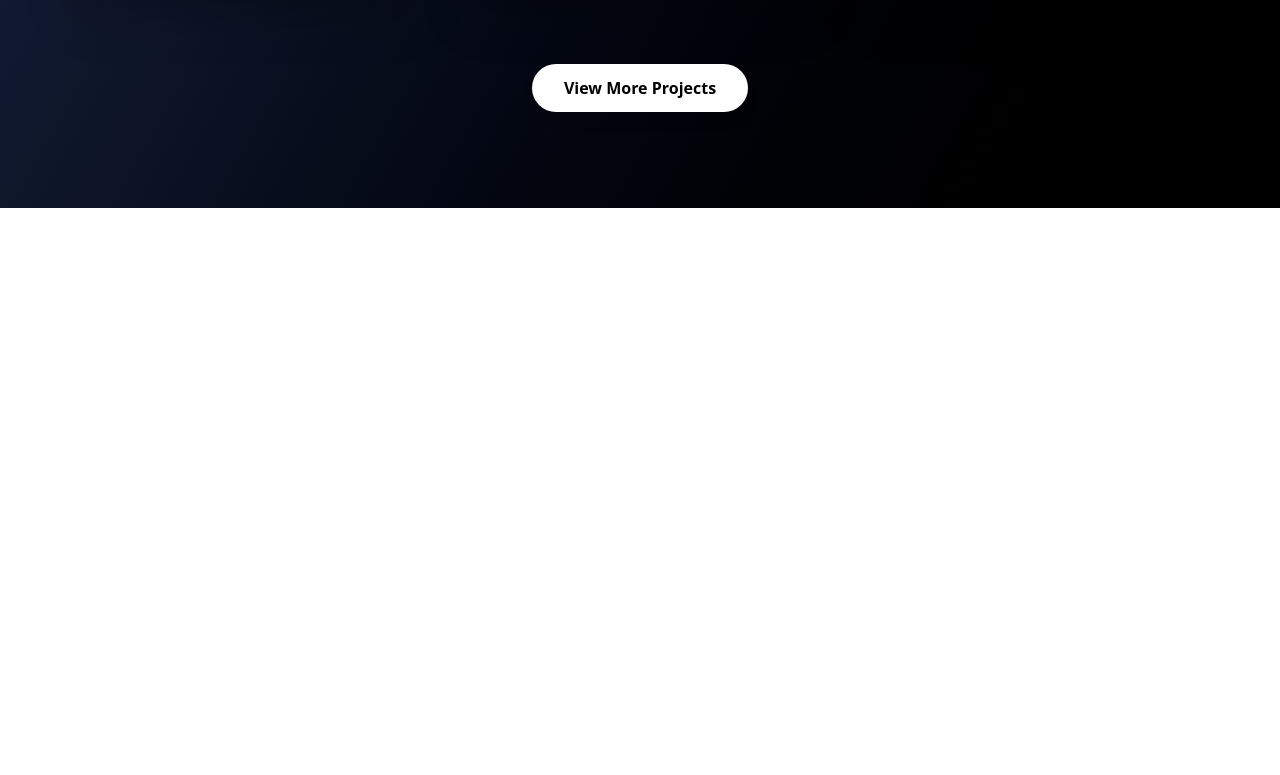
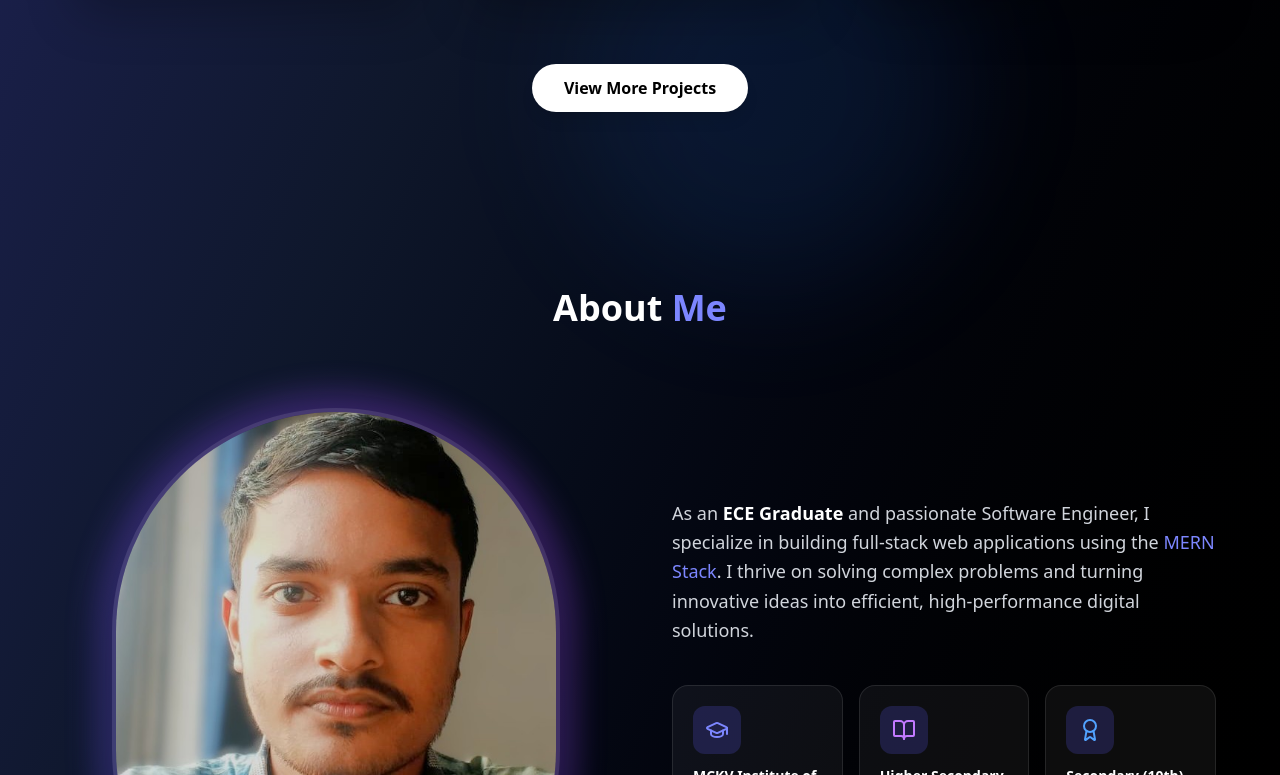
Before and after one commit to subham-oss/my-portfolio, a React (Vite) app in the folder frontend/: page / in a window 1280 px wide. Shown: the part 2025-2800 px from the top of the page. Before the commit the page ends 2233 px from the top, so only its background shows below. Built offline with nearby package versions, Linux system fonts and the light colour scheme.

Commit message:
add about section

```diff
--- /dev/null
+++ b/frontend/src/components/AboutSection.jsx
@@ -0,0 +1,105 @@
+import { motion } from 'framer-motion';
+import { GraduationCap, BookOpen, Award } from 'lucide-react';
+
+import {assets} from '../assets/assets.js';
+
+const AboutSection = () => {
+  const education = [
+    {
+      id: 1,
+      title: "MCKV Institute of Engineering",
+      sub: "B.Tech in ECE",
+      details: "YGPA 1: 9.24 | YGPA 2: 9.26",
+      icon: <GraduationCap className="text-indigo-400" size={24} />
+    },
+    {
+      id: 2,
+      title: "Higher Secondary (12th)",
+      sub: "Howrah Vivekananda Institution",
+      details: "Marks: 74%",
+      icon: <BookOpen className="text-purple-400" size={24} />
+    },
+    {
+      id: 3,
+      title: "Secondary (10th)",
+      sub: "Howrah Vivekananda Institution",
+      details: "Marks: 78%",
+      icon: <Award className="text-blue-400" size={24} />
+    }
+  ];
+
+  return (
+    <section className="relative z-10 py-20 px-6 overflow-hidden">
+         <h2 className="text-4xl text-center font-black text-white  mb-20">
+                About <span className="text-indigo-400">Me</span>
+              </h2>
+      <div className="max-w-6xl mx-auto">
+
+        <div className="grid grid-cols-1 lg:grid-cols-2 gap-16 items-center">
+
+          <motion.div
+            initial={{ opacity: 0, x: -50 }}
+            whileInView={{ opacity: 1, x: 0 }}
+            viewport={{ once: true }}
+            className="hidden lg:flex justify-center"
+          >
+            <div className="relative group">
+              <div className="absolute -inset-4 bg-gradient-to-tr from-indigo-500 to-purple-500 rounded-full blur-lg opacity-30 group-hover:opacity-60 transition duration-500"></div>
+
+              <div className="relative w-md h-md rounded-full overflow-hidden border-4 border-white/10 shadow-2xl">
+                <img
+                  src={assets.my_image}
+                  alt="Subham Chakraborty"
+                  className="w-full h-full object-cover scale-110 group-hover:scale-100 transition-transform duration-500"
+                />
+              </div>
+            </div>
+          </motion.div>
+
+          <div className="flex flex-col">
+            <motion.div
+              initial={{ opacity: 0, y: 20 }}
+              whileInView={{ opacity: 1, y: 0 }}
+              viewport={{ once: true }}
+            >
+
+              <p className="text-gray-300 text-lg leading-relaxed mb-10">
+                As an <span className="text-white font-semibold">ECE Graduate</span> and passionate Software Engineer,
+                I specialize in building full-stack web applications using the <span className="text-indigo-400">MERN Stack</span>.
+                I thrive on solving complex problems and turning innovative ideas into efficient,
+                high-performance digital solutions.
+              </p>
+            </motion.div>
+
+
+            <div className="grid grid-cols-1 md:grid-cols-3 gap-4">
+              {education.map((item, index) => (
+                <motion.div
+                  key={item.id}
+                  initial={{ opacity: 0, y: 20 }}
+                  whileInView={{ opacity: 1, y: 0 }}
+                  viewport={{ once: true }}
+                  transition={{ delay: index * 0.1 }}
+                  whileHover={{ y: -5 }}
+                  className="bg-white/5 border border-white/10 p-5 rounded-2xl flex flex-col items-center lg:items-start text-center lg:text-left group transition-all hover:bg-white/10"
+                >
+                  <div className="mb-3 p-3 bg-indigo-500/20 text-indigo-400 rounded-xl group-hover:bg-indigo-500 group-hover:text-white transition-colors">
+                    {item.icon}
+                  </div>
+                  <h4 className="text-white font-bold text-sm mb-1">{item.title}</h4>
+                  <p className="text-gray-400 text-[11px] mb-2 leading-tight">{item.sub}</p>
+                  <span className="text-indigo-300 font-mono text-[10px] mt-auto">
+                    {item.details}
+                  </span>
+                </motion.div>
+              ))}
+            </div>
+          </div>
+
+        </div>
+      </div>
+    </section>
+  );
+};
+
+export default AboutSection;
--- a/frontend/src/pages/Home.jsx
+++ b/frontend/src/pages/Home.jsx
@@ -3,6 +3,7 @@ import Navbar from "../components/Navber";
 import Herosection from "../components/Herosection";
 import TechStack from "../components/TechStack";
 import ProjectSection from "../components/Projectsection";
+import AboutSection from "../components/AboutSection";
 
 function Home() {
   return (
@@ -17,6 +18,7 @@ function Home() {
         <Herosection />
         <TechStack/>
         <ProjectSection/>
+        <AboutSection/>
       </div>
     </div>
     </>
```
Also changed, not shown: frontend/src/assets/my_image.jpg.
